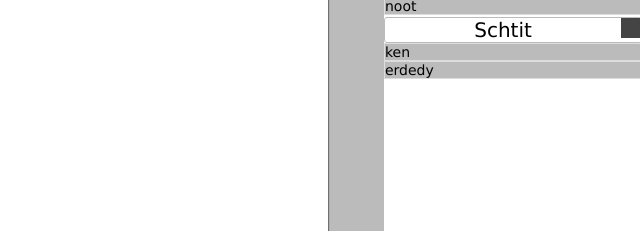
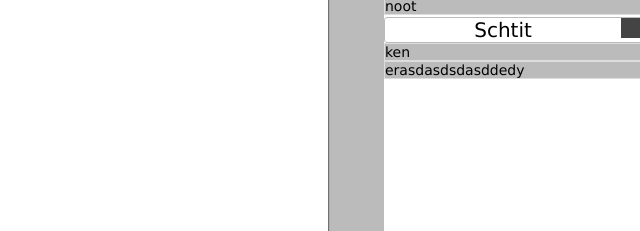
Before and after one commit to thenofisamizdat/no-ne, a website: page public/index.html in a window 1280 px wide. Shown: the part 153-384 px from the top of the page, 640-1280 px from the left. Drawn offline with Linux system fonts and the light colour scheme; no server answers.

Commit message:
Test workspace

```diff
--- a/public/index.html
+++ b/public/index.html
@@ -48,7 +48,7 @@
             <div class='suggestion'>
                 <div class="suggestionNoteBook">Schtit <div class='expand'></div></div>
                 <div class='suggestionNote'>ken</div>
-                <div class='suggestionNote'>erdedy</div>
+                <div class='suggestionNote'>erasdasdsdasddedy</div>
             </div>
         </div>
         <div class="suggestedContent">
```
